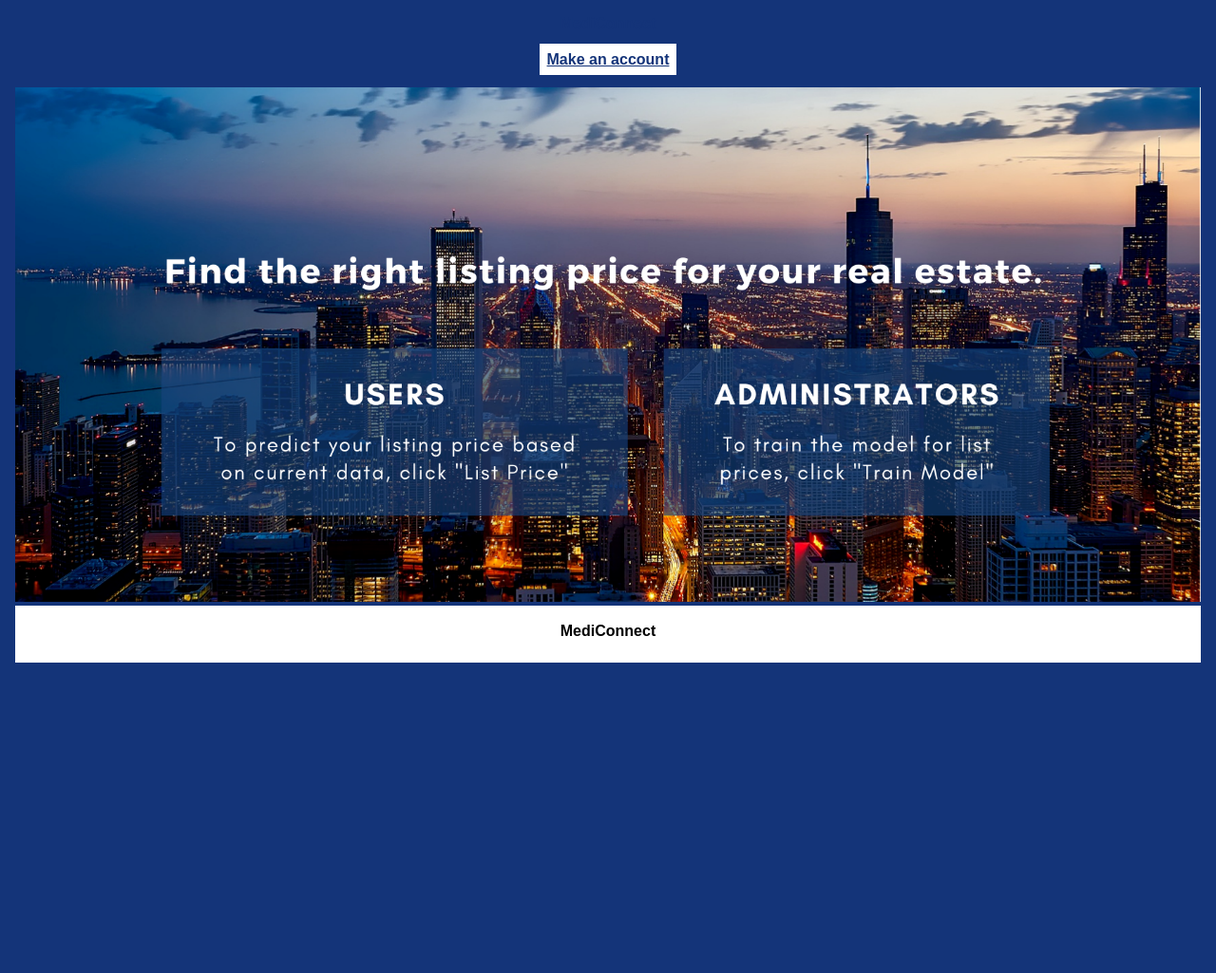
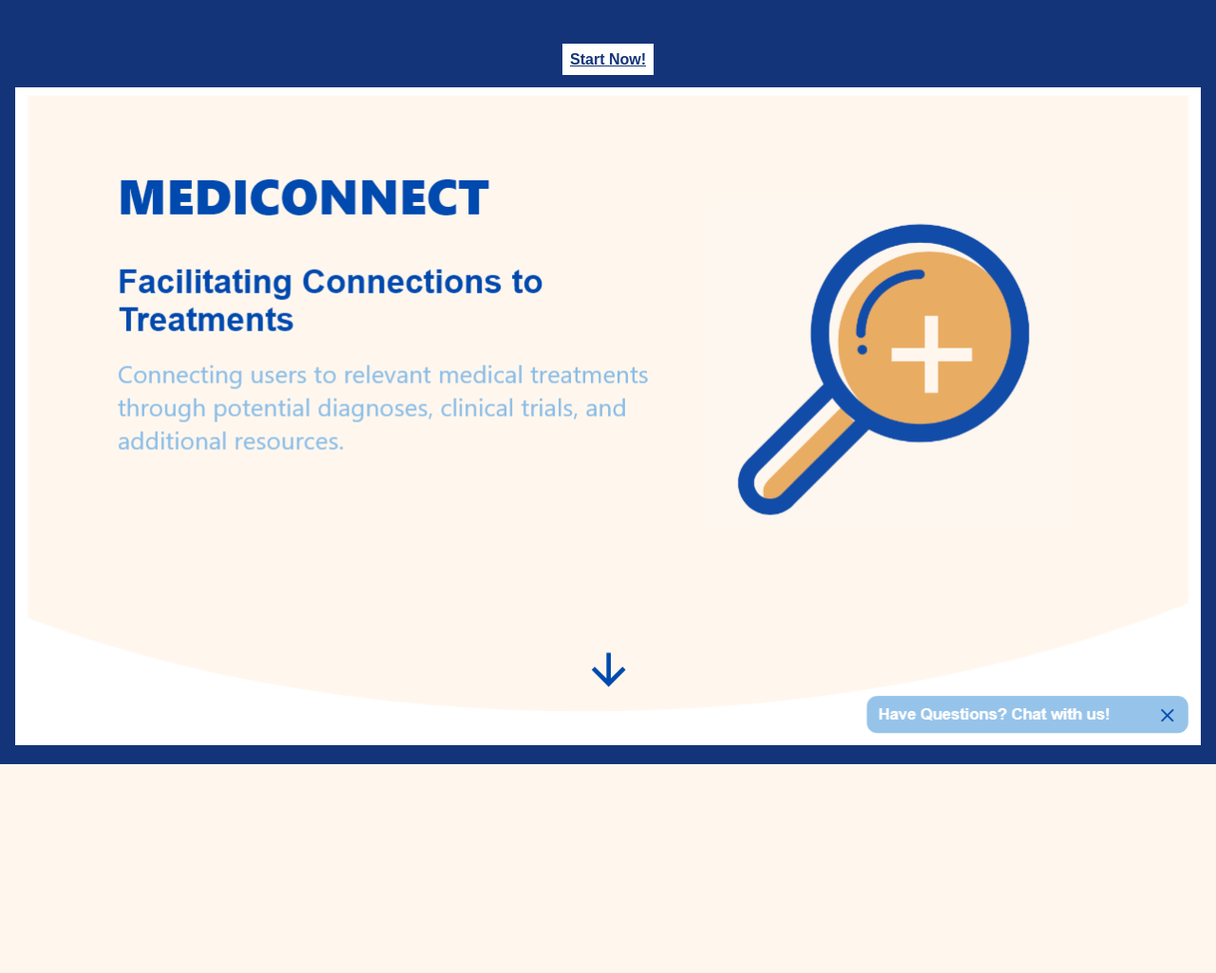
Before and after one commit to HackGTTeam/Healthcare_App, a Flask app: page / in a window 1280 px wide. Shown: the top 1025 px of the page at 95% size. After the commit the page ends 805 px from the top, so only its background shows below. Run offline with Flask 2, Linux system fonts and the light colour scheme.

Commit message:
Home page

```diff
--- a/templates/enter_symptoms.html
+++ b/templates/enter_symptoms.html
@@ -27,7 +27,7 @@
 <nav>
     <!-- <header style = "background-color: rgb(152, 181, 205)"> </header> -->
 
-    <img src="../static/media/webicon.png" alt="logo" height = "70" class="center" style="width:95px">
+    <img src="../static/media/logo.png" alt="logo" height = "70" class="center" style="width:95px">
 
 </nav>
 
--- a/templates/landingpage.html
+++ b/templates/landingpage.html
@@ -25,7 +25,7 @@
         <!-- <a href={{ url_for( 'create_profile') }}>Create Profile</a>
         <a href={{ url_for( 'model_training') }}>Train Model</a><br>
         <a href={{ url_for( 'add_symptoms') }}>Train Model</a><br> -->
-        <a href="http://127.0.0.1:5000/register">Make an account</a><br>
+        <a href="http://127.0.0.1:5000/register">Start Now!</a><br>
     </nav>
 </header>
 </body>
@@ -33,7 +33,7 @@
 <body style="background-color:#143479;">
 <!-- <header style = "background-color: rgb(152, 181, 205)"> </header> -->
 
-<img src="../static/media/city.png" alt="logo" class="center" style="width:100%" style="height:100%" >
+<img src="../static/media/home.png" alt="logo" class="center" style="width:100%" style="height:100%" >
 <!-- <div class="centered" style="color:rgb(255, 255, 255); font-size: 50px;">Welcome</div>
 <div class="centerish" style="color:rgb(255, 255, 255); font-size: 25px">If you would like to predict your listing price based on current data, click "List Price"</div>
 <div class="bottom" style="color:rgb(255, 255, 255); font-size: 25px">If you an administrator who would like to train the model for list prices, click "Train Model"</div>
@@ -48,10 +48,7 @@ If you an administrator who would like to train the model for list prices, click
 <br>
 {% block content %} {% endblock %} -->
 
-<footer>
-    <br>
-    MediConnect
-</footer>
+
 
 </body>
 
--- a/templates/profile.html
+++ b/templates/profile.html
@@ -28,7 +28,7 @@
 <nav>
     <!-- <header style = "background-color: rgb(152, 181, 205)"> </header> -->
 
-    <img src="../static/media/webicon.png" alt="logo" height = "70" class="center" style="width:95px">
+    <img src="../static/media/logo.png" alt="logo" height = "70" class="center" style="width:95px">
 
 </nav>
 
--- a/templates/register.html
+++ b/templates/register.html
@@ -27,7 +27,7 @@
 <nav>
     <!-- <header style = "background-color: rgb(152, 181, 205)"> </header> -->
 
-    <img src="../static/media/webicon.png" alt="logo" height = "70" class="center" style="width:95px">
+    <img src="../static/media/logo.png" alt="logo" height = "70" class="center" style="width:95px">
 
 </nav>
 
```
Also changed, not shown: static/media/city.png (deleted), static/media/home.png (added), static/media/launchpage (1).png (deleted), static/media/logo.png (renamed from static/media/webicon.png).
